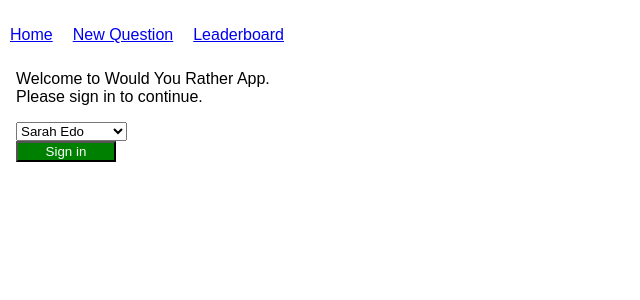
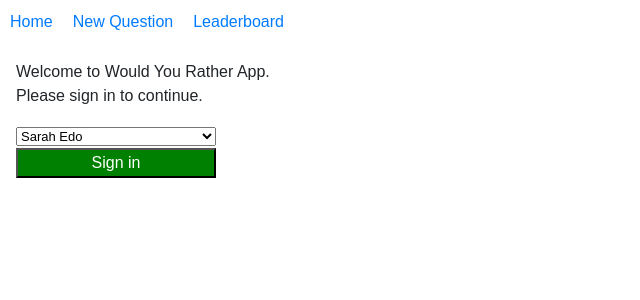
Before and after one commit to yuyi1000/reactnd-would-you-rather-app, a React (Create React App) app: page / in a window 1280 px wide. Shown: the top 300 px of the page, without its empty margins (0-640 px from the left). Built offline with nearby package versions, Linux system fonts and the light colour scheme.

Commit message:
adjust width and font size for sign in buttom and form selector

```diff
--- a/public/index.html
+++ b/public/index.html
@@ -10,6 +10,7 @@
     -->
     <link rel="manifest" href="%PUBLIC_URL%/manifest.json">
     <link rel="shortcut icon" href="%PUBLIC_URL%/favicon.ico">
+    <link href="https://stackpath.bootstrapcdn.com/bootstrap/4.1.3/css/bootstrap.min.css" rel="stylesheet">
     <!--
       Notice the use of %PUBLIC_URL% in the tags above.
       It will be replaced with the URL of the `public` folder during the build.
--- a/src/index.css
+++ b/src/index.css
@@ -34,9 +34,11 @@ li {
   display: block;
   background-color: green;
   color: white;
-  width: 100px;
+  width: 200px;
+  font-size: medium;
 }
 
 .sign-in-form select {
-
+  width: 200px;
+  font-size: small;
 }
```
